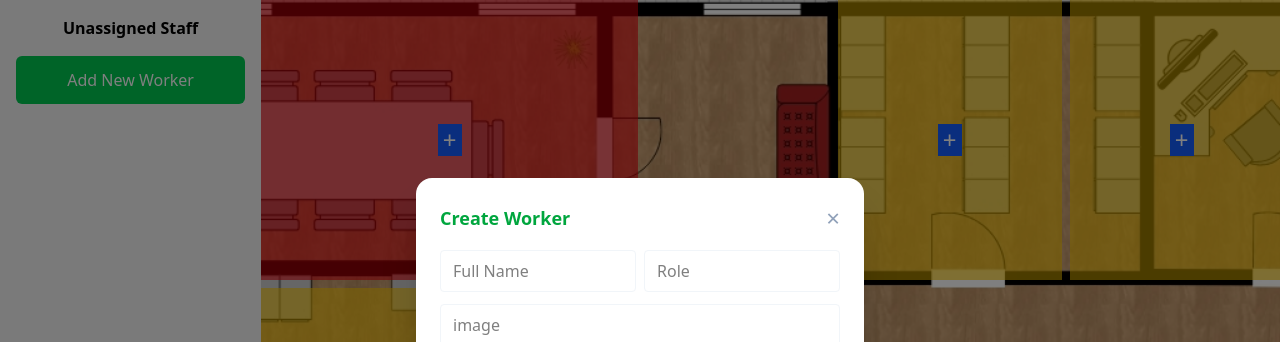
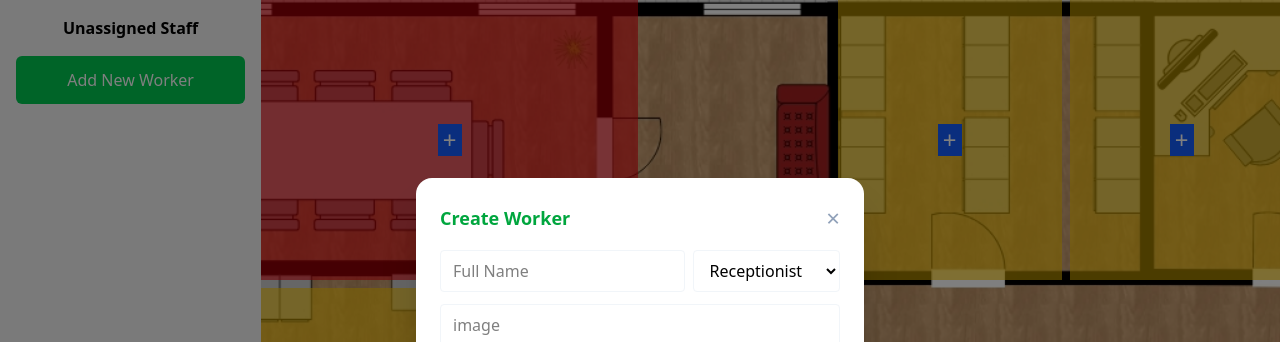
Before and after one commit to abderrahmane140/WorkSphere, a plain HTML site: page index.html in a window 1280 px wide. Both pictures are taken after a click on the button "Add New Worker". Shown: the top 342 px of the page. Drawn offline with nearby package versions, Linux system fonts and the light colour scheme.

```diff
--- a/index.html
+++ b/index.html
@@ -35,7 +35,14 @@
                         <span class="text-red-600 text-sm hidden" id="fullNameError"></span>
                     </div>
                     <div>
-                        <input class="w-full rounded border border-slate-100 px-3 py-2" placeholder="Role" type="text" id="role" />
+                        <!-- <input class="w-full rounded border border-slate-100 px-3 py-2" placeholder="Role" type="text" id="role" /> -->
+                        <select class="w-full rounded border border-slate-100 px-3 py-2" name="role" id="role">
+                            <option value="Receptionist">Receptionist</option>
+                            <option value="IT Technician">IT Technician</option>
+                            <option value="Security Agent">Security Agent</option>
+                            <option value="Manager">Manager</option>
+                            <option value="Cleaning">Cleaning</option>
+                        </select>
                         <span class="text-red-600 text-sm hidden" id="roleError"></span>
                     </div>
                 </div>
```
Also changed, not shown: index.js (+4 -5 lines), 1 other file.
